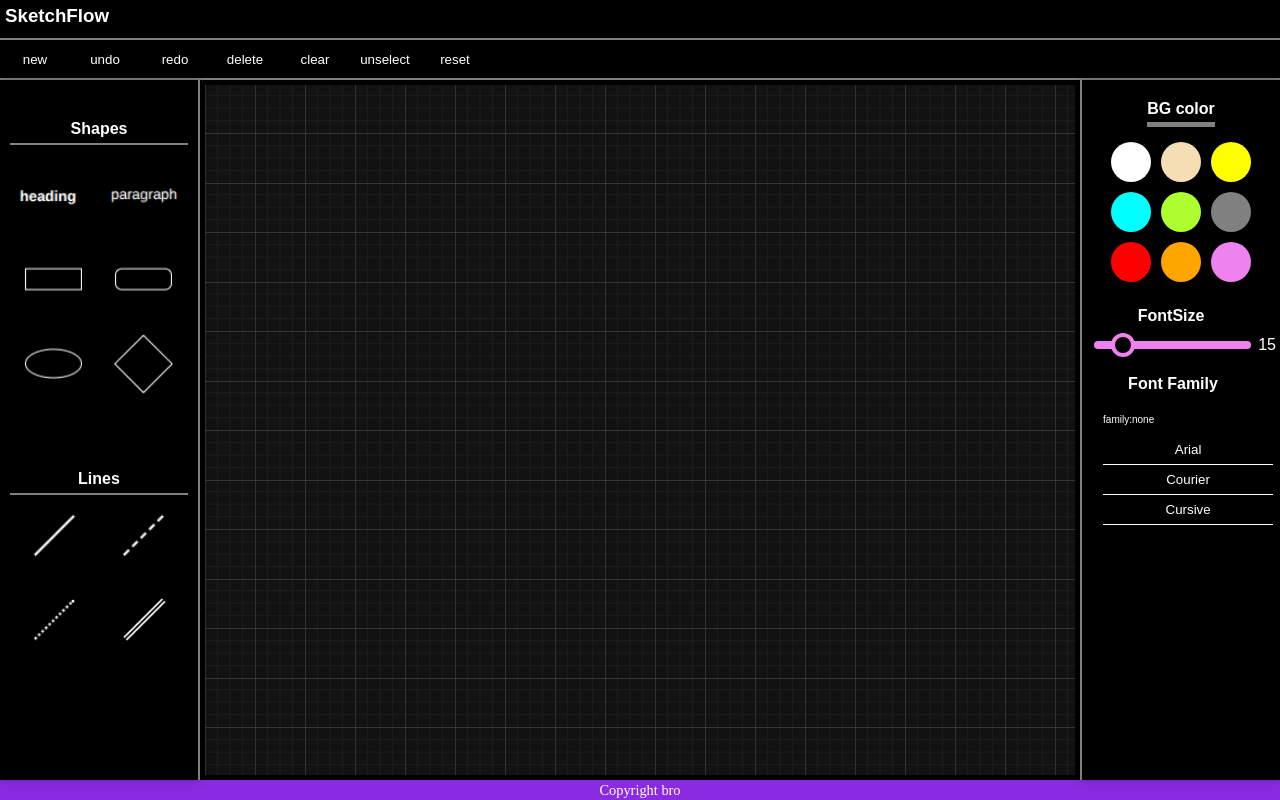
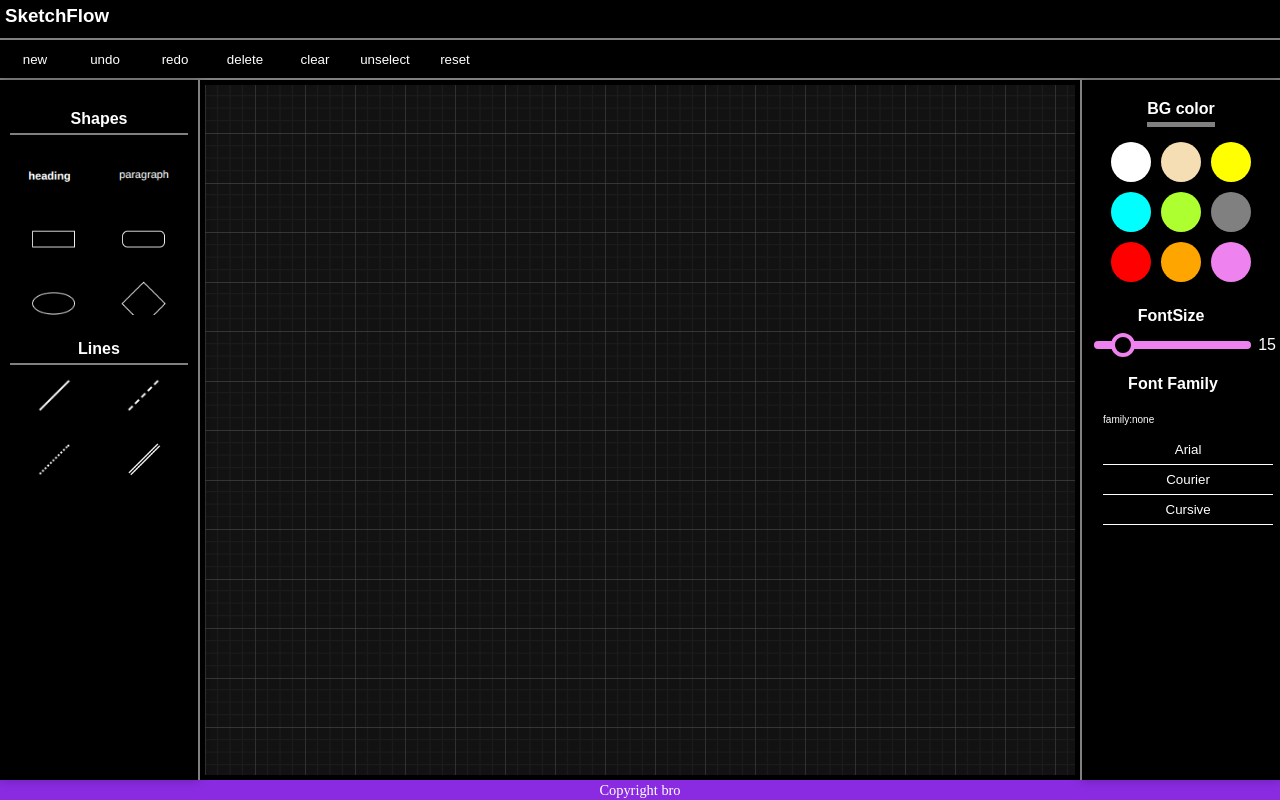
Before and after one commit to SivaPA08/Sketchflow, a React (Vite) app: page / in a window 1280 px wide. Built offline with nearby package versions, Linux system fonts and the light colour scheme.

Commit message:
adjusted the height of shapes

```diff
--- a/src/App.css
+++ b/src/App.css
@@ -41,7 +41,7 @@
     grid-area: board;
     overflow-x: auto;   /* horizontal-only scroll */
     overflow-y: auto;
-    margin: 5px 5px;     /* 30px top and bottom spacing */
+    margin: 5px 5px;
 
     position: relative;
     z-index: 1;
--- a/src/styles/shapes.css
+++ b/src/styles/shapes.css
@@ -2,7 +2,7 @@
     width: 100%;
     height: 100%;
     display: grid;
-    grid-template-rows: 1fr 1fr;
+    grid-template-rows: 230px 230px; /*it was 1fr 1fr*/
     grid-template-columns: 100%;
     grid-template-areas:
     "shapes"
@@ -23,7 +23,7 @@
 .shapes{
     grid-area: shapes;
     width: 90%;
-    height: 300px;
+    height: 200px;
     background-color: rgb(0, 0, 0);
     color: white;
     margin-top: 20px;
@@ -59,7 +59,7 @@
 .lines{
     grid-area: lines;
     width: 90%;
-    height: 300px;
+    height: 200px;
     background-color: rgb(0, 0, 0);
     margin-top: 20px;
 
@@ -90,7 +90,7 @@
 }
 .lines button,.shapes button{
     width: 50%;
-    height: 80px;
+    height:60px;
     background-color: black;
     border: none;
 }
```
